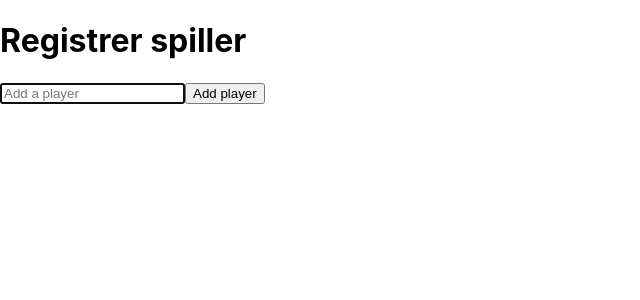
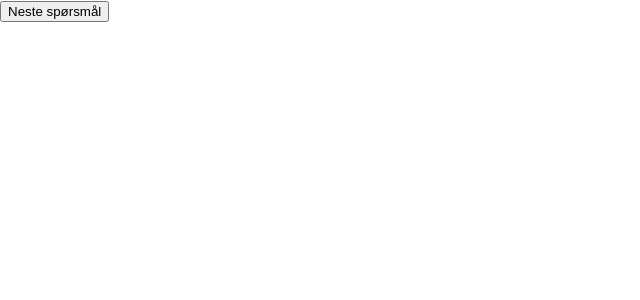
Before and after one commit to nmaaskant/guttasporsmal, a React (Create React App) app: page / in a window 1280 px wide. Shown: the top 300 px of the page, without its empty margins (0-640 px from the left). Built offline with nearby package versions, Linux system fonts and the light colour scheme.

Commit message:
Added styles and map structure

```diff
--- a/src/App.js
+++ b/src/App.js
@@ -1,12 +1,11 @@
 import './App.css';
-import PlayerList from './components/PlayerList';
 import Game from './components/Game';
+import './Styles/Game.css';
 
 function App() {
   return (
     <div>
-      <PlayerList />
-      <Game />
+      <Game/>
     </div>
   );
 }
--- /dev/null
+++ b/src/Styles/Game.css
@@ -0,0 +1,4 @@
+.Game {
+  background-color: linear-gradient(blue, purple);
+}
+/*# sourceMappingURL=Game.css.map */
--- /dev/null
+++ b/src/Styles/Game.scss
@@ -0,0 +1,5 @@
+@import "./Variables.scss";
+
+.Game {
+    background-color: $BluePurple;
+}
--- /dev/null
+++ b/src/Styles/Variables.css
@@ -0,0 +1 @@
+/* No CSS *//*# sourceMappingURL=Variables.css.map */
--- /dev/null
+++ b/src/Styles/Variables.scss
@@ -0,0 +1,5 @@
+// COLORS
+
+$BluePurple: linear-gradient(blue, purple);
+
+// FONTS
--- a/src/components/Challenges.json
+++ /dev/null
@@ -1,3 +0,0 @@
-{"Challenges": [
-    {"Challenge" : "må chugge resten av drikka for gutta."}
-]}
--- a/src/components/Game.jsx
+++ b/src/components/Game.jsx
@@ -1,7 +1,10 @@
 
 function Game() {
-
-
+    return (
+        <div className="Game">
+            <button className="ButtonNext"> Neste spørsmål</button>
+        </div>
+    );
 };
 
 export default Game;
--- a/src/components/Questions.json
+++ /dev/null
@@ -1,6 +0,0 @@
-{"Questions":[
-    {"Question" : "Hvem har mest milf mor?"},
-    {"Question" : "Hvem har den diggeste søsteren?"},
-    {"Question" : "Hvem av gutta er den skittneste?"},
-    {"Question" : "Hvem skal vippse 96915699 100kr? XD"}
-]}
```
Also changed, not shown: src/components/Questions.js (added, +15 -0 lines), src/Old files/Player.js (renamed from src/components/Player.js), src/Old files/PlayerForm.js (renamed from src/components/PlayerForm.js), src/Old files/PlayerList.js (renamed from src/components/PlayerList.js), 2 other files (tests, documents, lock files or other folders).
